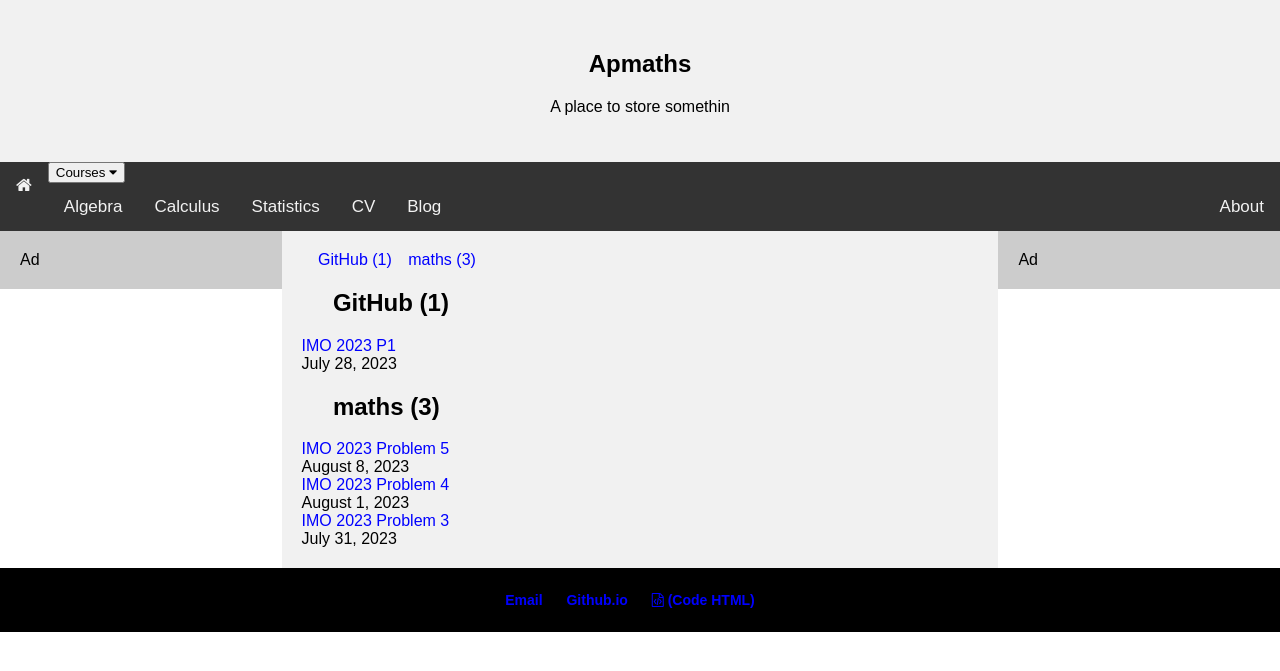
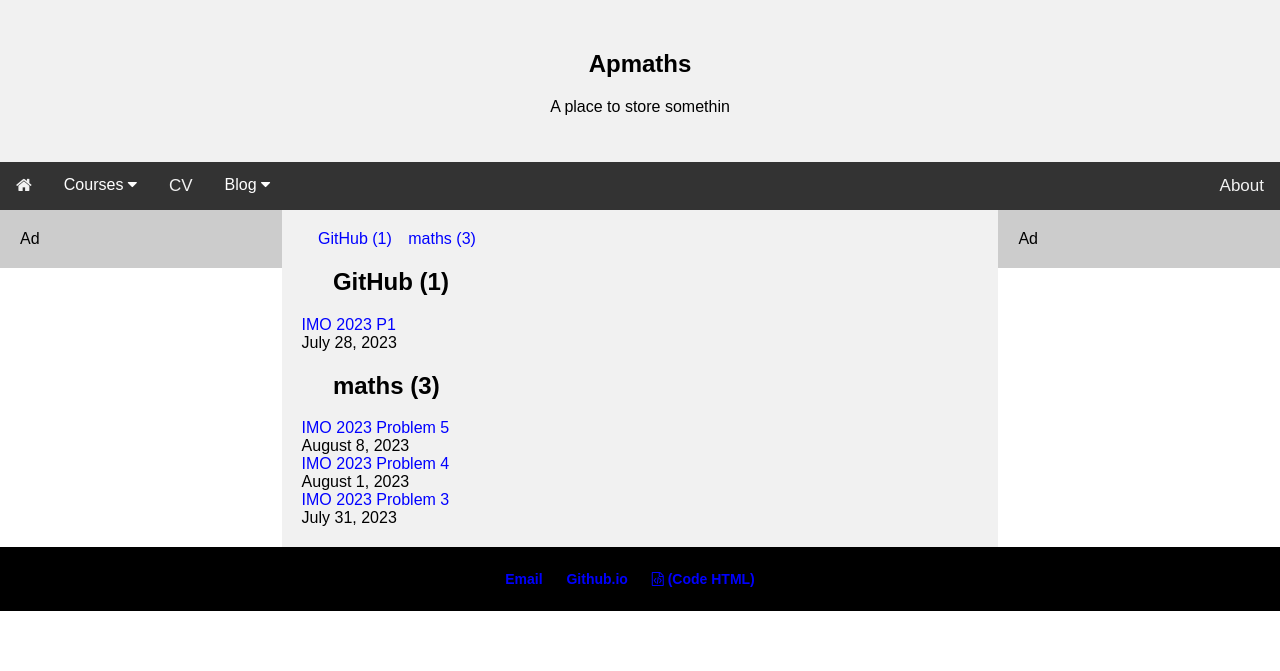
Before and after one commit to hoAngnaMPHan/apmaths.github.io, a Jekyll site: the page built from tags.html, in a window 1280 px wide. Shown: the top 671 px of the page. Built offline with Jekyll 4.4.1, drawn with Linux system fonts in a browser that asks for light colours.

Commit message:
Update topnav.html

```diff
--- a/_includes/topnav.html
+++ b/_includes/topnav.html
@@ -1,9 +1,12 @@
 <div class="topnav">
  <a  href="/"><i class="fa fa-home" aria-hidden="true"></i></a>
 
- <div class="subnav">
-    <button class="subnavbtn" href="/courses"> Courses <i class="fa fa-caret-down" ></i></button>
-    <div class="subnav-content">
+
+ <div class="dropdown">
+    <button class="dropbtn"  href="/courses">Courses
+      <i class="fa fa-caret-down"></i>
+    </button>
+    <div class="dropdown-content">
       <a href="/courses/algebra">Algebra</a>
       <a href="/courses/calculus">Calculus</a>
       <a href="/courses/statistics">Statistics</a>
@@ -11,7 +14,15 @@
   </div>
 
   <a href="/cv">CV</a>
-  <a href="/blog">Blog</a>
+
+ <div class="dropdown">
+    <button class="dropbtn" href="/blog">Blog
+      <i class="fa fa-caret-down"></i>
+    </button>
+    <div class="dropdown-content">
+      <a href="/tags">Link 1</a>
+    </div>
+  </div>
 
   <a style="float:right" href="#about">About</a>
 
```
